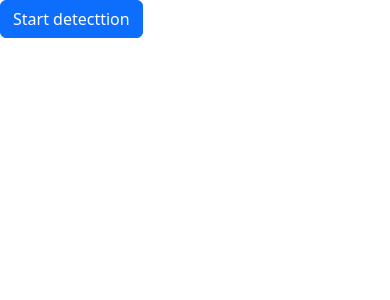
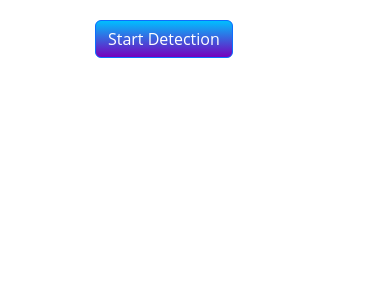
Before and after one commit to hrithikmallick/OdeToCode, a Flask app: page / in a window 390 px wide. Shown: the part 62-362 px from the top of the page. Run offline with Flask 2, Linux system fonts and the light colour scheme; parts of the project's set-up code (start-up, migrations or seed data) failed here and were passed over.

Commit message:
basic frontend works

```diff
--- a/static/css/style.css
+++ b/static/css/style.css
@@ -13,15 +13,31 @@
   }
 
   .containerX{
-    background-color: #AED3D4;
+    /* background-color: #AED3D4; */
     width:700px;
     margin:0 auto;
     margin-top:20px;
     border-radius: 10px;
+    /* background: linear-gradient(315deg, #2b2b2b, #333333);  */
+    background: -webkit-linear-gradient(#00BFFF,#7700BC)
+  /* box-shadow: 5px 5px 25px -5px rgba(0, 0, 0, 0.5);  */
+  }
+  .btn{
+    background: -webkit-linear-gradient(#00BFFF,#7700BC)
+
+  }
+  .containerY{
+    /* background-color: #AED3D4; */
+    width:200px;
+    margin:0 auto;
+    margin-top:20px;
+    border-radius: 10px;
+    /* background: linear-gradient(315deg, #2b2b2b, #333333);  */
+  /* box-shadow: 5px 5px 25px -5px rgba(0, 0, 0, 0.5);  */
   }
 
   .title-form{
-    background-color: #5DAAA7;
+    background-color: #4C44D4;
     padding:20px;
     border-radius: 10px 10px 0 0;
     color:white;
@@ -48,3 +64,18 @@
   .field-form{
     margin: 25px;
   }
+  @media (max-width: 600px) {
+
+    .student-form{
+      display: flex;
+      flex-direction: column;
+    }
+    .containerX{
+      width: 100%;
+    }
+  .title-form{
+    font-size: 2%;
+  }
+
+
+  }
--- a/templates/index.html
+++ b/templates/index.html
@@ -40,8 +40,12 @@
 
 
 <!-- <h2 class="mt-5 text-center" >Heart Disease Detection System</h1> -->
+  <div class="containerY">
 
-<button class="btn btn-primary text-center" id="btnGen">Start detecttion </button>
+    <button class="btn btn-primary text-center" id="btnGen">Start Detection </button>
+
+  </div>
+
 <div class="containerX " id="hiden">
   <div class="title-form">
     <h1>Heart Disease Detection System</h1>
```
